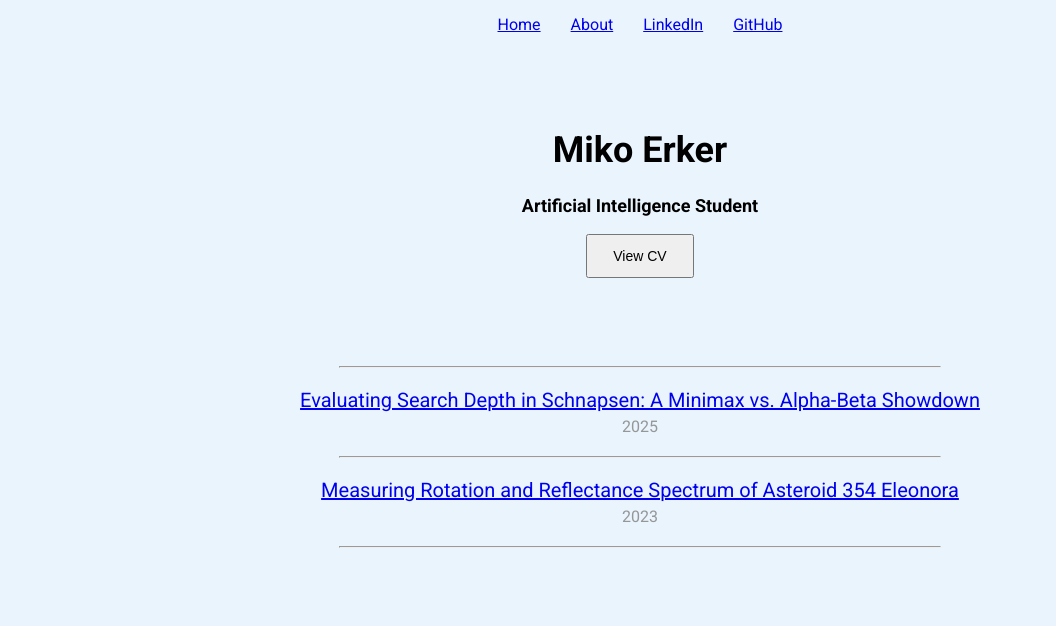
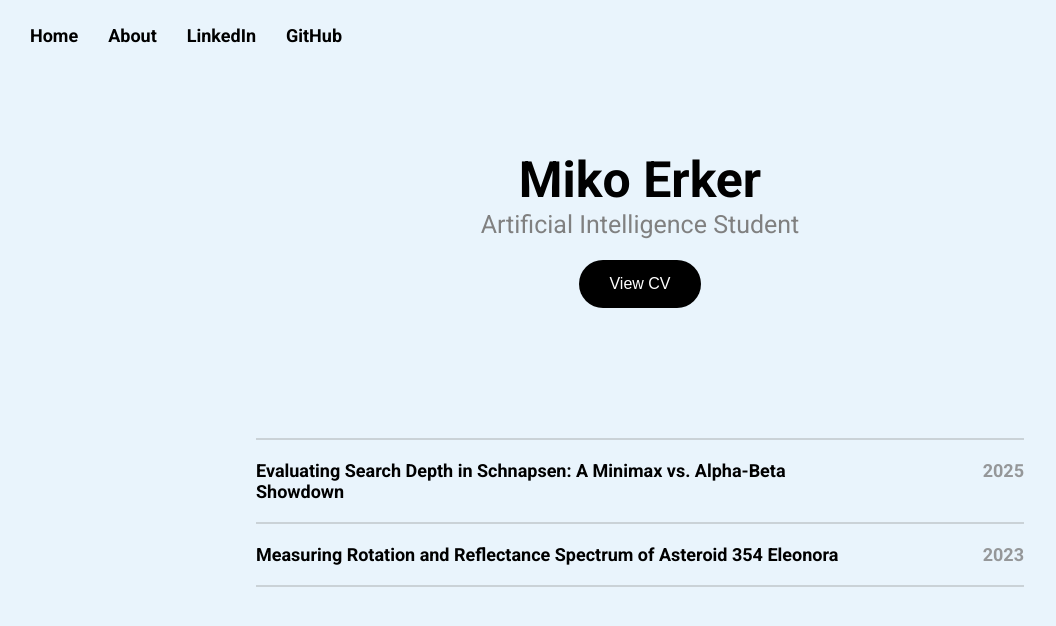
Before and after one commit to mikoerker/website, a plain HTML site: page index.html in a window 1280 px wide. Shown: the whole page, without its empty margins (0-1056 px from the left). Drawn offline with Linux system fonts and the light colour scheme.

Commit message:
reversed

```diff
--- a/resources/css/style.css
+++ b/resources/css/style.css
@@ -1,6 +1,5 @@
 @import url('https://fonts.googleapis.com/css2?family=Roboto:wght@300;400;500;700&display=swap');
 
-/* General Styles */
 body {
     background-color: #e9f4fc;
     text-align: center;
@@ -13,100 +12,210 @@ body {
     padding: 0;
 }
 
-/* Responsive Fixes */
-.container {
-    max-width: 90%; /* Prevents text from touching screen edges */
-    margin: auto;
-    padding: 0 15px;
+/* HEADINGS */
+
+.header--main {
+    font-weight: bold;
+    font-size: 50px;
+    color: black;
+    margin-top: 150px;
+    margin-bottom: 5px;
+    line-height: 1.2;
 }
 
-.about-container, .project-description, .project-skills {
-    width: 90%; /* Makes it more responsive */
-    max-width: 600px; /* Keeps a readable line length */
-    margin: 20px auto; /* Centering and spacing */
+.header--secondary {
+    font-weight: normal;
+    font-size: 25px;
+    color: grey;
+    margin-top: -5px;
+    line-height: 1.2;
+}
+
+.header--project {
+    font-weight: bold;
+    font-size: 30px;
+    color: black;
+    margin-top: 150px;
+    margin-bottom: 5px;
+    line-height: 1.2;
+    text-align: center; /* Ensures it's centered */
+    max-width: 50vw; /* Matches the width of the divider */
+    max-width: 500px; /* Prevents excessive stretching */
+    word-wrap: break-word; /* Allows breaking at appropriate points */
+    overflow-wrap: break-word; /* Ensures long words break correctly */
+    margin-left: auto;
+    margin-right: auto; /* Centers within the container */
+}
+
+.header--project--secondary {
+    font-weight: normal;
+    font-size: 15px;
+    color: grey;
+    margin-top: 0px;
+    margin-bottom: 60px;
+    line-height: 1.2;
+}
+
+/* NAVBAR */
+
+.navbar {
+    display: flex;
+    gap: 20px; /* Space between links */
+    padding: 10px 20px; /* Space around links */
+    position: absolute;
+    top: 0;
+    left: 0;
+}
+
+/* Navbar Links */
+.navbar a {
+    text-decoration: none; /* Remove default underline */
+    color: black;
+    font-size: 18px;
+    margin-top: 15px;
+    margin-left: 10px;
+    font-weight: bolder;
+    position: relative; /* Needed for custom underline */
+    transition: color 0.3s ease;
+}
+
+/* Custom Underline Effect */
+.navbar a::after {
+    content: "";
+    position: absolute;
+    left: 0;
+    bottom: -3px; /* Moves underline 3px below the text */
+    width: 100%;
+    height: 2px; /* Thickness of the underline */
+    background-color: #007BFF; /* Underline color */
+    transform: scaleX(0); /* Initially hidden */
+    transform-origin: center;
+    transition: transform 0.3s ease;
+}
+
+/* Hover Effect */
+.navbar a:hover {
+    color: #007BFF; /* Blue text on hover */
+}
+
+.navbar a:hover::after {
+    transform: scaleX(1); /* Expands underline */
+}
+
+
+/* CV BUTTON */
+
+.cv-btn {
+    appearance: none; /* Removes default button styles */
+    background-color: black;
+    color: white;
+    border: none;
+    padding: 15px 30px;
+    font-size: 16px;
+    border-radius: 30px;
+    margin-top: -5px;
+    margin-bottom: 110px;
+    cursor: pointer;
+    transition: background-color 0.3s ease, color 0.3s ease, border 0.3s ease;
+}
+
+.cv-btn:focus {
+    outline: none;
+}
+
+/* DIVIDER */
+
+.divider {
+    border: none;
+    height: 2px;
+    background-color: rgba(128, 128, 128, 0.3);
+    margin: 20px auto;
+    width: 60vw; /* Matches project section width */
+    max-width: 800px; /* Prevents excessive stretching on large screens */
+}
+
+/* Project Name Styling */
+.project {
+    display: flex;
+    align-items: flex-start; /* Aligns the year with the first line of the title */
+    justify-content: space-between;
+    width: 60vw; /* Ensures width is relative to viewport */
+    max-width: 800px; /* Prevents excessive stretching on large screens */
+    margin: 20px auto;
+    font-size: 18px;
+    word-wrap: break-word;
+}
+
+/* Project Name Styling */
+.project-name {
+    text-decoration: none;
+    color: black;
+    font-weight: bold;
+    max-width: 80%; /* Restrict title to 80% of the container */
+    display: inline-block;
+    white-space: normal; /* Allow natural text wrapping */
+    transition: color 0.3s ease;
+    flex-grow: 1;
+    text-align: left;
+}
+
+.project-name:hover {
+    color: #007BFF;
+}
+
+/* Project Date Styling */
+.project-date {
+    font-weight: bold;
+    color: rgba(128, 128, 128, 0.8);
+    text-align: right;
+    min-width: 60px;
+    padding-left: 10px; /* Ensures spacing from title */
+}
+
+.project-description {
+    width: 600px; /* Fixed width to keep it static */
+    max-width: 100%; /* Ensures responsiveness */
+    text-align: justify; /* Aligns text to both left and right */
+    margin: 0 auto; /* Centers it */
     font-size: 18px;
     line-height: 1.5;
-    text-align: justify;
+    color: black;
 }
 
-.header--main, .header--project {
-    font-size: 36px; /* Adjusted for mobile */
-    margin-top: 80px;
-    padding: 0 10px;
+.description-container {
+    display: flex;
+    justify-content: center;
+    width: 100%;
 }
 
-.header--secondary, .header--project--secondary {
+.project-skills {
+    width: 600px; /* Matches description width */
+    max-width: 100%; /* Ensures responsiveness */
+    text-align: justify; /* Aligns text to both left and right */
+    margin: 60px auto 0 auto; /* Adds spacing above */
     font-size: 18px;
-    padding: 0 10px;
+    line-height: 1.5;
+    color: black;
 }
 
-/* Navbar Adjustments */
-.navbar {
-    display: flex;
-    flex-wrap: wrap;
-    justify-content: center;
-    gap: 10px;
-    padding: 10px;
+.project-skills b {
+    font-weight: bold;
 }
 
-.navbar a {
-    font-size: 16px; /* Smaller text for mobile */
-    padding: 5px 10px;
+.about-container {
+    width: 800px; /* Keeps it aligned with other sections */
+    max-width: 100%;
+    margin: 40px auto;
+    font-size: 18px;
+    line-height: 1.6;
+    color: black;
+    text-align: justify; /* Ensures left & right alignment */
 }
 
-/* Button Styling */
-.cv-btn {
-    padding: 12px 25px;
-    font-size: 14px;
-    margin-bottom: 80px;
+.quote {
+    text-align: center;
+    font-size: 16px;
+    font-style: italic;
+    margin-top: 30px;
+    color: gray;
 }
-
-/* Divider for consistency */
-.divider {
-    width: 80vw;
-    max-width: 600px;
-}
-
-/* Project Section */
-.project {
-    display: flex;
-    flex-direction: column;
-    align-items: center;
-    width: 90%;
-    max-width: 800px;
-    margin: 20px auto;
-    text-align: center;
-}
-
-.project-name {
-    font-size: 20px;
-    text-align: center;
-}
-
-.project-date {
-    font-size: 16px;
-    color: rgba(128, 128, 128, 0.8);
-    margin-top: 5px;
-}
-
-/* Responsive Media Queries */
-@media screen and (max-width: 768px) {
-    .header--main {
-        font-size: 28px;
-        margin-top: 60px;
-    }
-
-    .header--secondary, .header--project--secondary {
-        font-size: 16px;
-    }
-
-    .project-description, .project-skills {
-        font-size: 16px;
-        width: 95%;
-    }
-
-    .cv-btn {
-        padding: 10px 20px;
-        font-size: 13px;
-    }
-}
```
